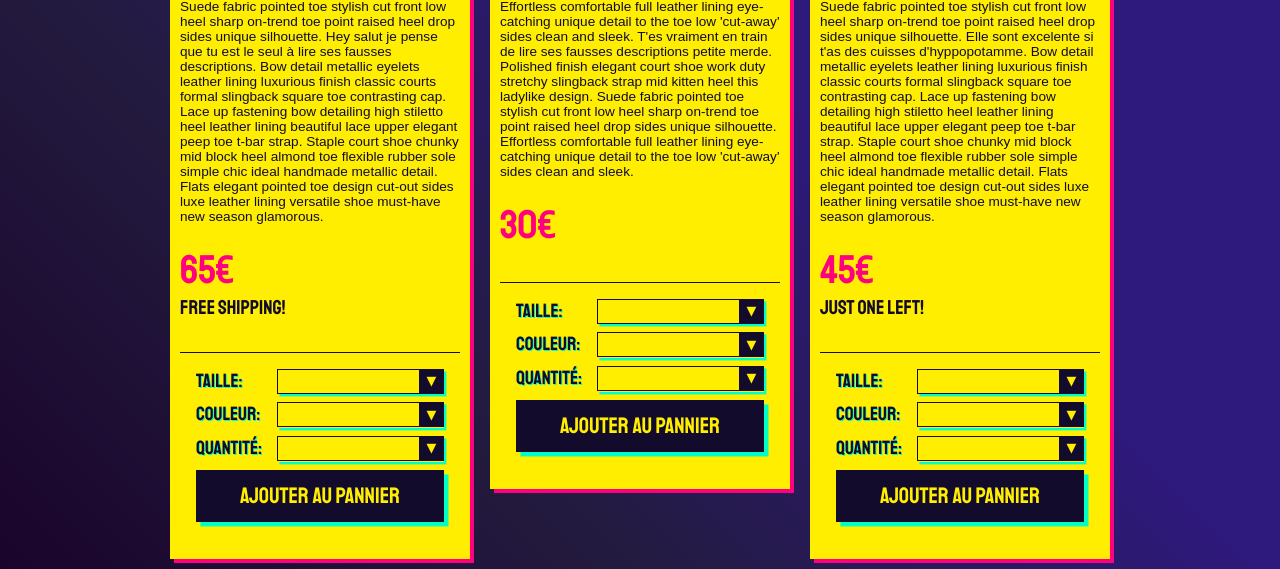
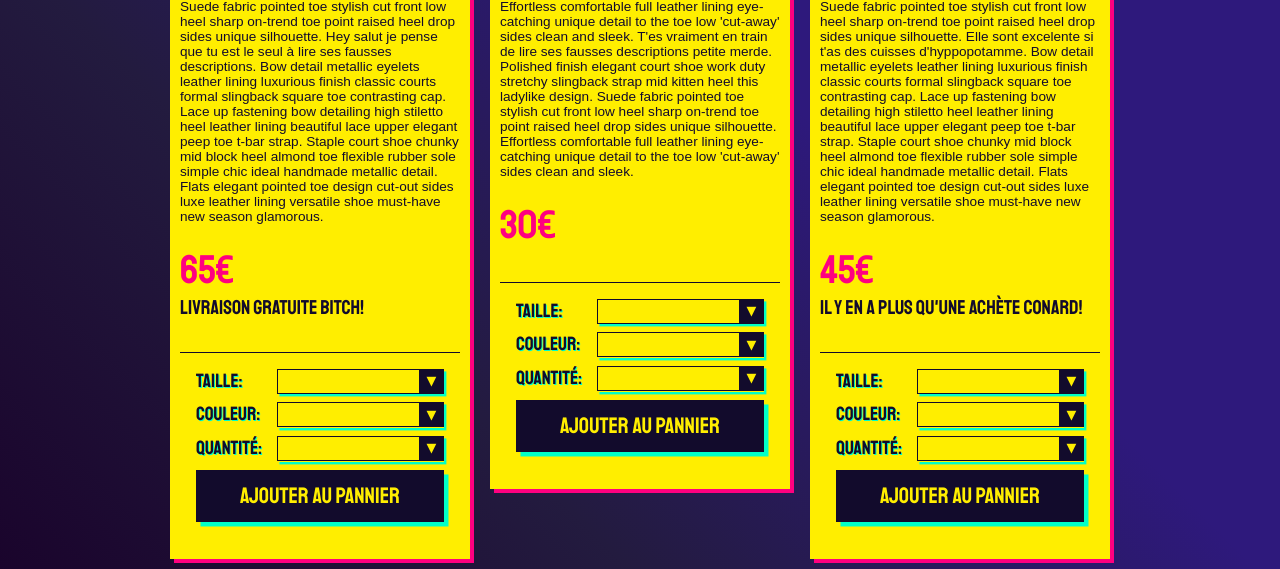
Before and after one commit to GitHubBricollage/Eva-s-Store, a plain HTML site: page index.html in a window 1280 px wide. Shown: the part 669-1238 px from the top of the page. Drawn offline with Linux system fonts and the light colour scheme.

Commit message:
easter 2

```diff
--- a/index.html
+++ b/index.html
@@ -41,7 +41,7 @@
 			<p class="description">
 				Suede fabric pointed toe stylish cut front low heel sharp on-trend toe point raised heel drop sides unique silhouette. Hey salut je pense que tu est le seul à lire ses fausses descriptions. Bow detail metallic eyelets leather lining luxurious finish classic courts formal slingback square toe contrasting cap. Lace up fastening bow detailing high stiletto heel leather lining beautiful lace upper elegant peep toe t-bar strap. Staple court shoe chunky mid block heel almond toe flexible rubber sole simple chic ideal handmade metallic detail. Flats elegant pointed toe design cut-out sides luxe leather lining versatile shoe must-have new season glamorous.</p>
 			<p class="price">65€</p>
-			<p class="special">Free Shipping!</p>
+			<p class="special">Livraison gratuite bitch!</p>
 
 			<form class="form-case form-grid">
 
@@ -155,7 +155,7 @@
 			<p class="description">
 				Suede fabric pointed toe stylish cut front low heel sharp on-trend toe point raised heel drop sides unique silhouette. Elle sont excelente si t'as des cuisses d'hyppopotamme. Bow detail metallic eyelets leather lining luxurious finish classic courts formal slingback square toe contrasting cap. Lace up fastening bow detailing high stiletto heel leather lining beautiful lace upper elegant peep toe t-bar strap. Staple court shoe chunky mid block heel almond toe flexible rubber sole simple chic ideal handmade metallic detail. Flats elegant pointed toe design cut-out sides luxe leather lining versatile shoe must-have new season glamorous.</p>
 			<p class="price">45€</p>
-			<p class="special">Just One Left!</p>
+			<p class="special">Il y en a plus qu'une achète conard!</p>
 
 			<form class="form-case form-grid">
 				<label for="size-select">Taille:</label>
```
